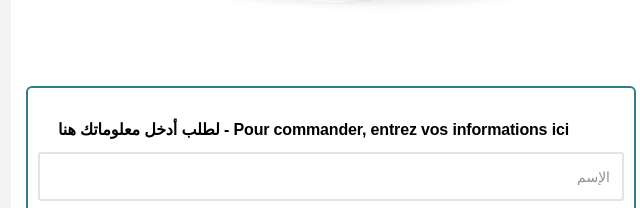
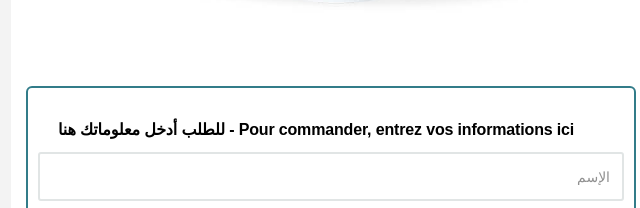
Before and after one commit to mohamednidam/Capila.ma-, a plain HTML site: page index.html in a window 1280 px wide. Shown: the part 3762-3970 px from the top of the page, 309-949 px from the left. Drawn offline with nearby package versions, Linux system fonts and the light colour scheme.

Commit message:
Update index.html

```diff
--- a/index.html
+++ b/index.html
@@ -144,7 +144,7 @@ src="https://www.facebook.com/tr?id=794118026103256&ev=PageView&noscript=1"
                            <div class="elementor-widget-container">
                               <div id="codplugin-checkout">
                                  <div class="codplugin-checkout-title">
-                                    <h3 class="entri"> لطلب أدخل معلوماتك هنا - Pour commander, entrez vos informations ici</h3>
+                                    <h3 class="entri"> للطلب أدخل معلوماتك هنا - Pour commander, entrez vos informations ici </h3>
                                  </div>
                                  <form class="checkout woocommerce-checkout" id="orderform">
                                     <div class="mb-1">
```
